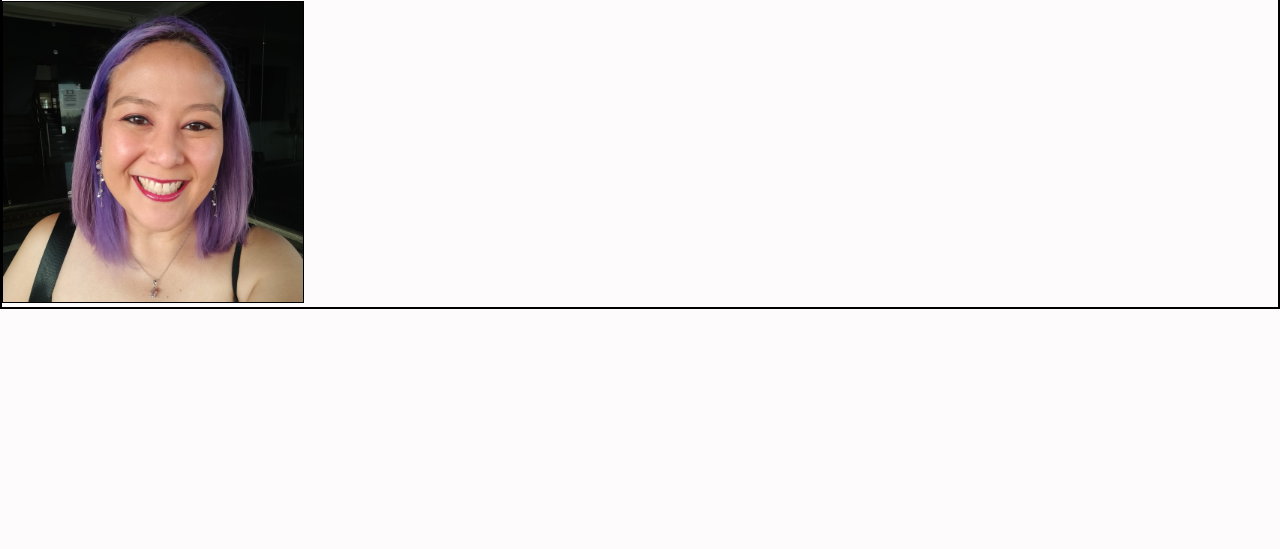
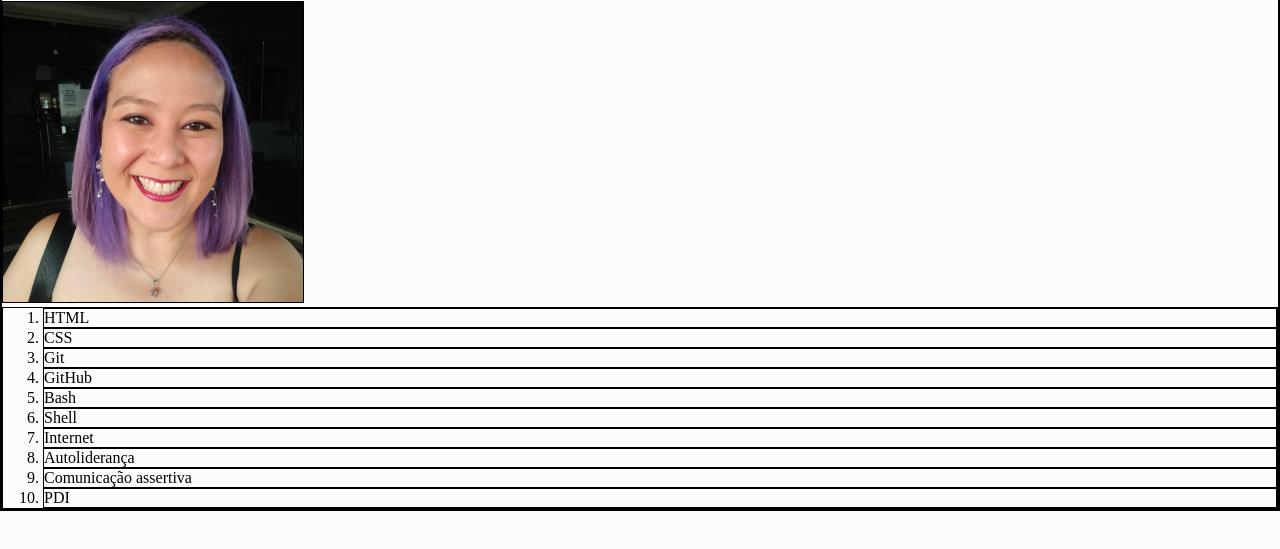
Before and after one commit to SheilaNS/project-lessons-learned, a website: page index.html in a window 1280 px wide. Shown: the part 51-600 px from the top of the page. Drawn offline with Linux system fonts and the light colour scheme.

Commit message:
Requisito 4 OK

```diff
--- a/index.html
+++ b/index.html
@@ -12,6 +12,17 @@
         <h1 id="titulo">Lessons Learned by Sheila Nakahsima dos Santos</h1>
     </header>
     <img src="/images/eu.jpeg" id="minha_foto" alt="Minha Foto">
-
+    <ol id="licoes_aprendidas">
+        <li>HTML</li>
+        <li>CSS</li>
+        <li>Git</li>
+        <li>GitHub</li>
+        <li>Bash</li>
+        <li>Shell</li>
+        <li>Internet</li>
+        <li>Autoliderança</li>
+        <li>Comunicação assertiva</li>
+        <li>PDI</li>
+    </ol>
 </body>
 </html>
```
